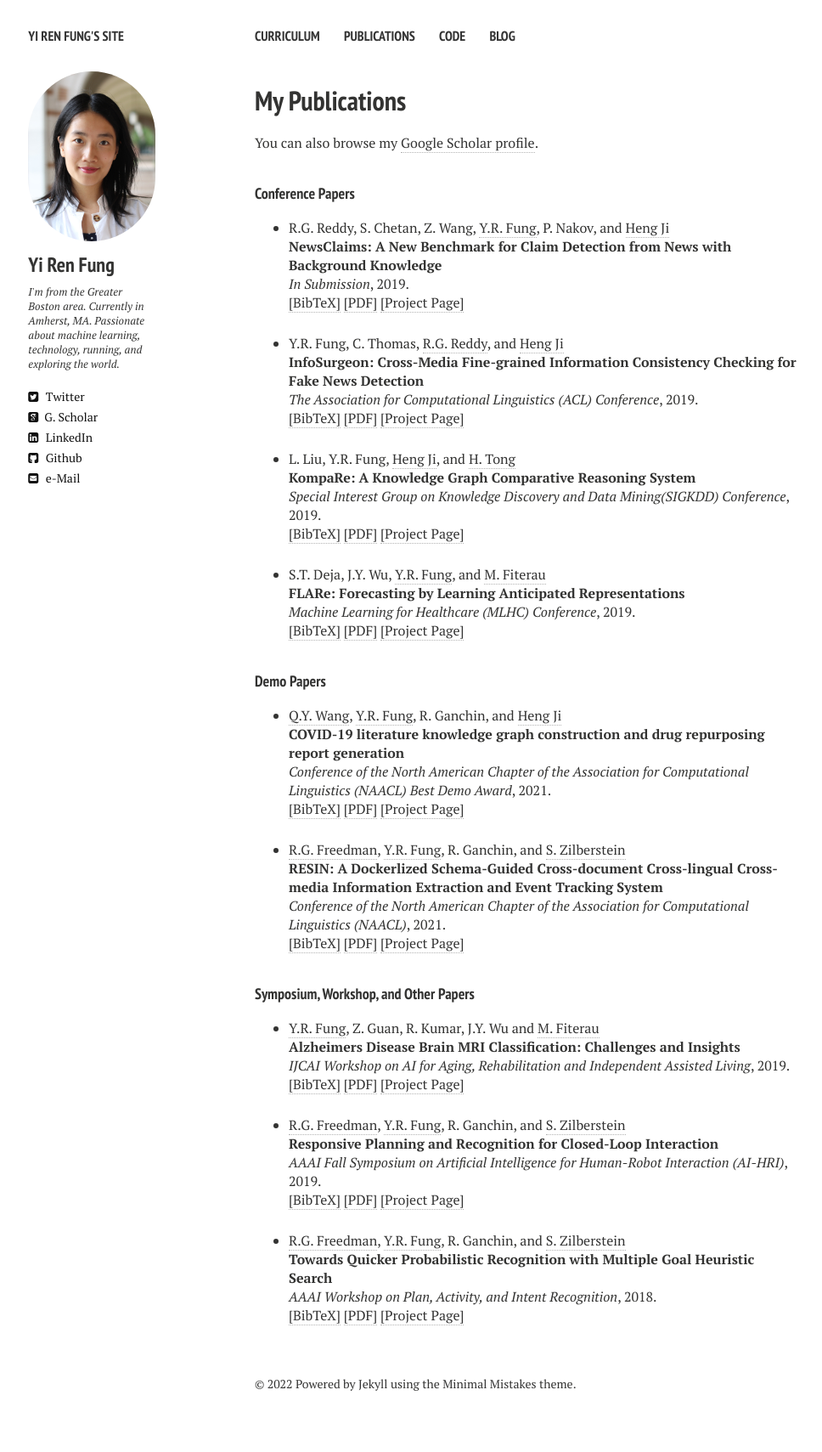
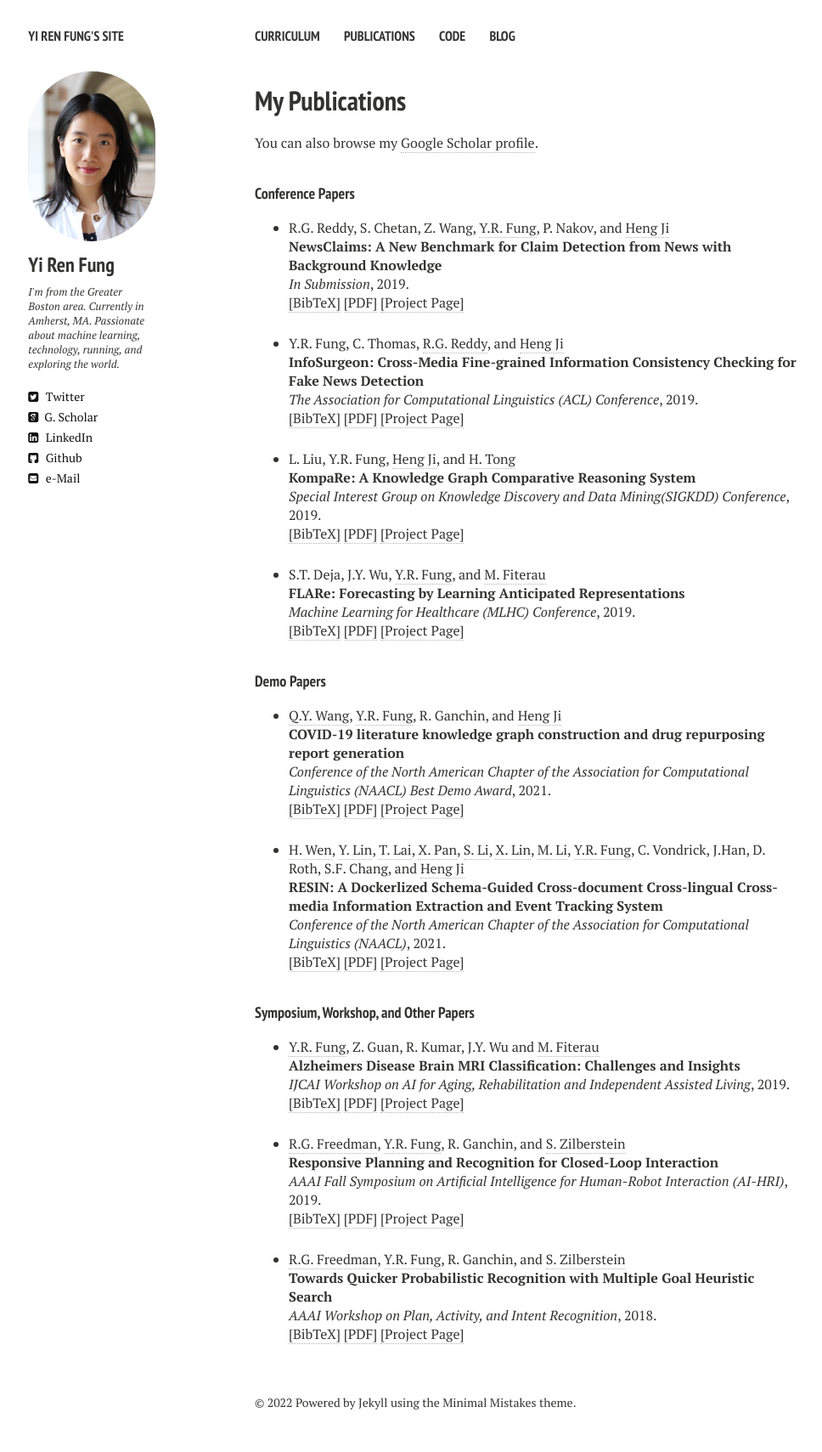
Before and after one commit to yrf1/yrf1.github.io, a Jekyll site: the page built from publications.md, in a window 1280 px wide. Shown: the whole page at 85% size, without its empty margins (20-988 px from the left). Built offline with Jekyll 4.4.1, drawn with Linux system fonts in a browser that asks for light colours; nearby versions of some CDN libraries; before the commit the page ends 1687 px from its top, so only the background shows below that.

Commit message:
Update webpage

```diff
--- a/_layouts/publications.html
+++ b/_layouts/publications.html
@@ -207,7 +207,7 @@ S.T. Deja, J.Y. Wu, <a href="yrf1.github.io" target="_blank">Y.R. Fung</a>, and
 </li>
 
 <li ><p>
-<a href="https://people.cs.umass.edu/~freedman/" target="_blank">R.G. Freedman</a>, <a href="yrf1.github.io" target="_blank">Y.R. Fung</a>, R. Ganchin, and <a href="https://groups.cs.umass.edu/shlomo/" target="_blank">S. Zilberstein</a>
+<a href="https://people.cs.umass.edu/~freedman/" target="_blank">H. Wen</a>, <a href="https://people.cs.umass.edu/~freedman/" target="_blank">Y. Lin</a>, <a href="https://people.cs.umass.edu/~freedman/" target="_blank">T. Lai</a>, <a href="https://people.cs.umass.edu/~freedman/" target="_blank">X. Pan</a>, <a href="https://people.cs.umass.edu/~freedman/" target="_blank">S. Li</a>, <a href="https://people.cs.umass.edu/~freedman/" target="_blank">X. Lin</a>, <a href="https://people.cs.umass.edu/~freedman/" target="_blank">M. Li</a>, <a href="yrf1.github.io" target="_blank">Y.R. Fung</a>, C. Vondrick, J.Han, D. Roth, S.F. Chang, and <a href="https://groups.cs.umass.edu/shlomo/" target="_blank">Heng Ji</a>
 <br><b>RESIN: A Dockerlized Schema-Guided Cross-document Cross-lingual Cross-media Information Extraction and Event Tracking System</b><br>
 <i> Conference of the North American Chapter of the Association for Computational Linguistics (NAACL)</i>,
 2021.
```
